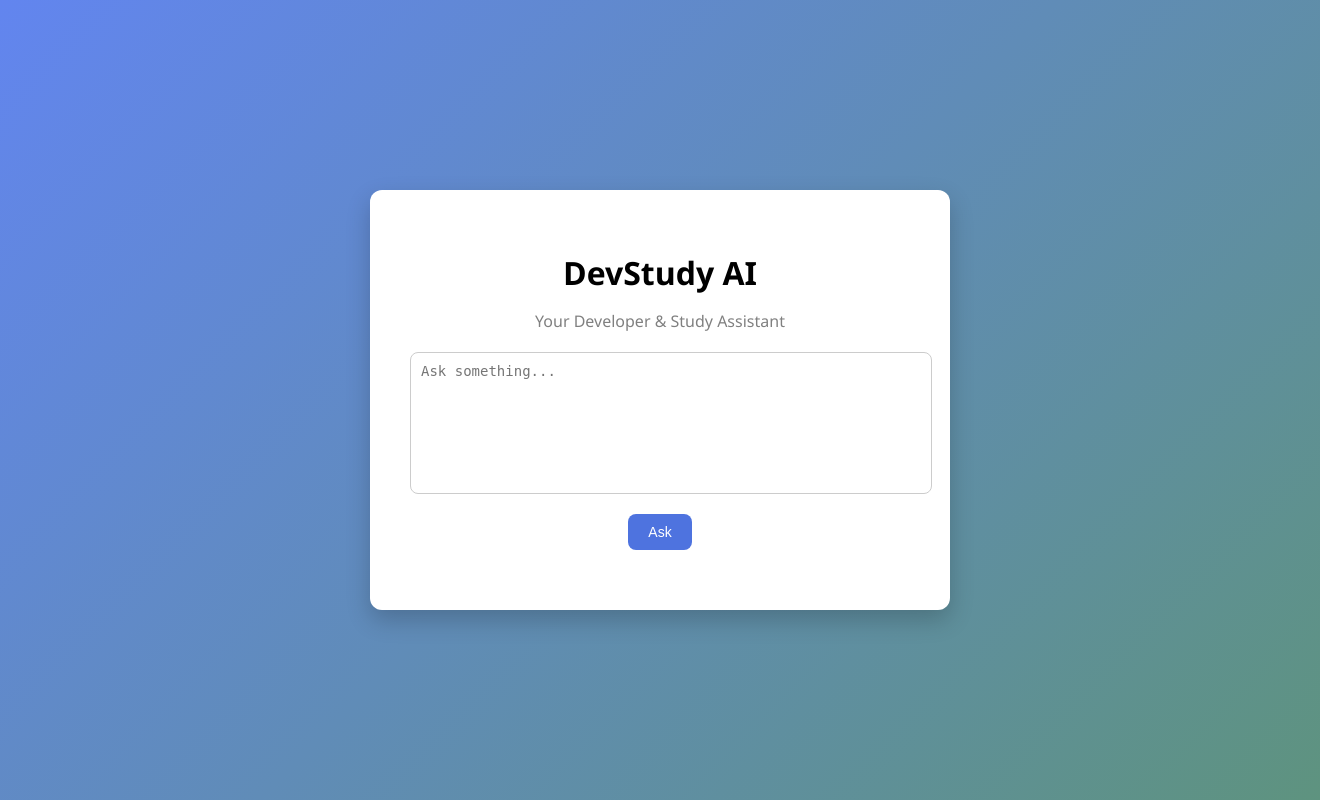
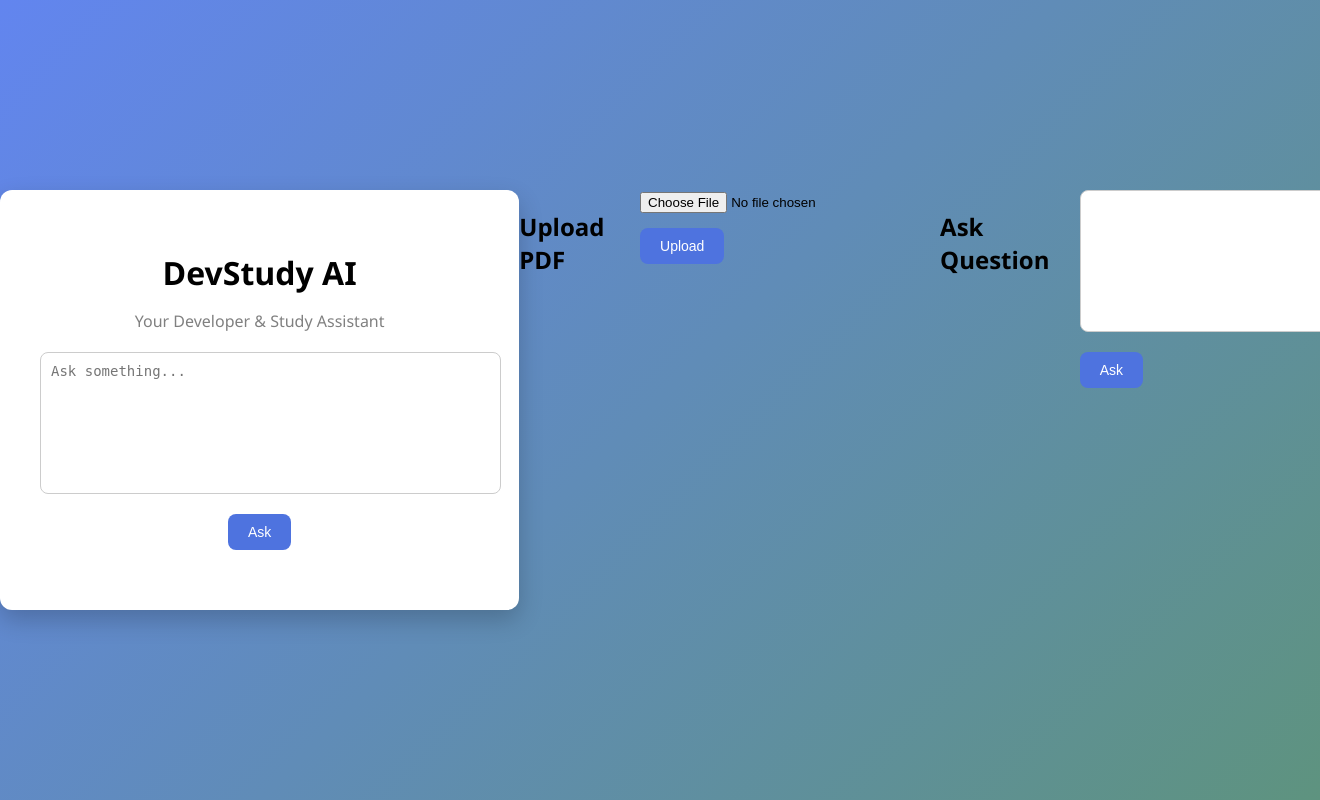
Before and after one commit to ghadiyaharsh/DevStudy-AI, a FastAPI app: page / in a window 1320 px wide; the page is wider, and only the part inside the window is pictured. Run offline with FastAPI, Linux system fonts and the light colour scheme.

Commit message:
Work RAG with FastAPI upload and routes

```diff
--- a/app/main.py
+++ b/app/main.py
@@ -2,6 +2,10 @@ from fastapi import FastAPI, Request
 from fastapi.templating import Jinja2Templates
 from fastapi.staticfiles import StaticFiles
 from fastapi.responses import HTMLResponse
+
+from app.rag_module import load_and_store_pdf, rag_answer
+from fastapi import UploadFile, File, Form
+import shutil
 
 from app.llm_service import generate_response
 from fastapi import Form
@@ -20,3 +24,21 @@ def home(request: Request):
 def ask_ai(question:str = Form(...)):
     answer = generate_response(question)
     return {"answer":answer}
+
+from fastapi.responses import RedirectResponse
+
+@app.post("/upload-pdf")
+async def upload_pdf(file: UploadFile = File(...)):
+    file_location = f"uploaded_{file.filename}"
+
+    with open(file_location, "wb") as buffer:
+        shutil.copyfileobj(file.file, buffer)
+
+    load_and_store_pdf(file_location)
+
+    return RedirectResponse(url="/", status_code=303)
+
+@app.post("/ask-rag")
+async def ask_rag(question: str = Form(...)):
+    answer = rag_answer(question)
+    return {"answer": answer}
--- a/app/rag_module.py
+++ b/app/rag_module.py
@@ -53,7 +53,7 @@ def query_vectorstore(question:str):
 
     )
 
-    retriever = vectorstore.as_retriever()
+    retriever = vectorstore.as_retriever(search_kwargs={"k":3})
     results = retriever.invoke(question)
 
 
--- a/templates/index.html
+++ b/templates/index.html
@@ -18,22 +18,34 @@
 
             <div id="response"></div>
         </div>
+
+        <h2>Upload PDF</h2>
+<form action="/upload-pdf" method="post" enctype="multipart/form-data">
+    <input type="file" name="file" required>
+    <button type="submit">Upload</button>
+</form>
+
+<h2>Ask Question</h2>
+<form action="/ask-rag" method="post">
+    <textarea name="question" rows="4"></textarea>
+    <button type="submit">Ask</button>
+</form>
     </div>
 
 
     <script>
-        async function askAI() {
+        async function askAI(){
             const question = document.getElementById("question").value;
 
             const formData = new FormData();
             formData.append("question", question);
             document.getElementById("response").innerText = "Thinking...";
 
-        try{
-            const response = await fetch("/ask",{
-                method: "POST",
-                body: formData
-            });
+            try{
+                const response = await fetch("/ask",{
+                    method: "POST",
+                    body: formData
+                });
 
             const data = await response.json();
             document.getElementById("response").innerText = data.answer;
```
